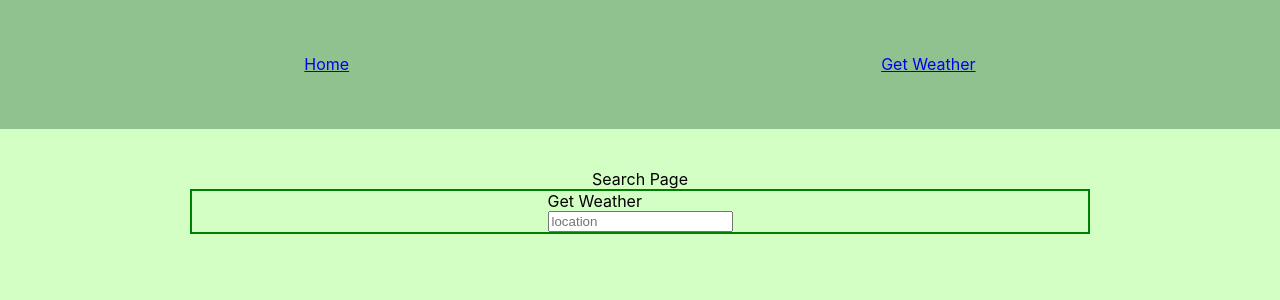
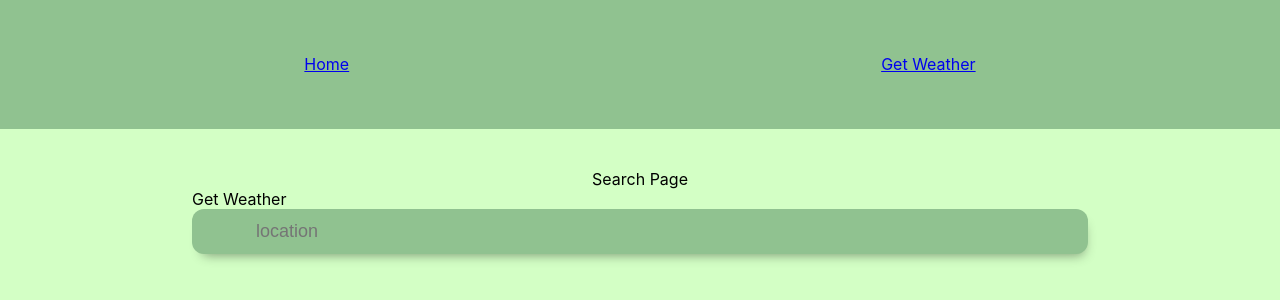
Before and after one commit to TylerEikenberg/Whats-it-Like-Outside-, a React (Create React App) app: page /weather in a window 1280 px wide. Shown: the top 300 px of the page. Built offline with nearby package versions, Linux system fonts and the light colour scheme; no server answers.

Commit message:
styling search input

```diff
--- a/src/components/searchBar/SearchBar.css
+++ b/src/components/searchBar/SearchBar.css
@@ -1,7 +1,6 @@
 .SearchBar-container {
   display: flex;
   width: 70vw;
-  border: 2px solid green;
   justify-content: center;
   align-content: center;
 }
@@ -11,4 +10,16 @@
   flex-direction: column;
   justify-content: center;
   align-content: center;
+  width: 100%;
 }
+.SearchBar-input {
+  background-color: var(--main-accent);
+  color: var(--green-text);
+  padding: 1.5vh 0 1.5vh 5vw;
+  font-size: 18px;
+  border-radius: 12px;
+  border: none;
+  -webkit-box-shadow: 3px 8px 12px -7px rgba(0, 0, 0, 0.41);
+  -moz-box-shadow: 3px 8px 12px -7px rgba(0, 0, 0, 0.41);
+  box-shadow: 3px 8px 12px -7px rgba(0, 0, 0, 0.41);
+}
--- a/src/components/searchBar/SearchBar.js
+++ b/src/components/searchBar/SearchBar.js
@@ -19,6 +19,7 @@ function SearchBar() {
       <form className='SearchBar-form'>
         <label>Get Weather</label>
         <input
+          className='SearchBar-input'
           type='text'
           placeholder='location'
           value={location}
--- a/src/index.css
+++ b/src/index.css
@@ -1,6 +1,7 @@
 :root {
   --main-bg-color: #d3ffc5;
   --main-accent: #90c290;
+  --green-text: #4f6a4f;
 }
 
 body {
```
